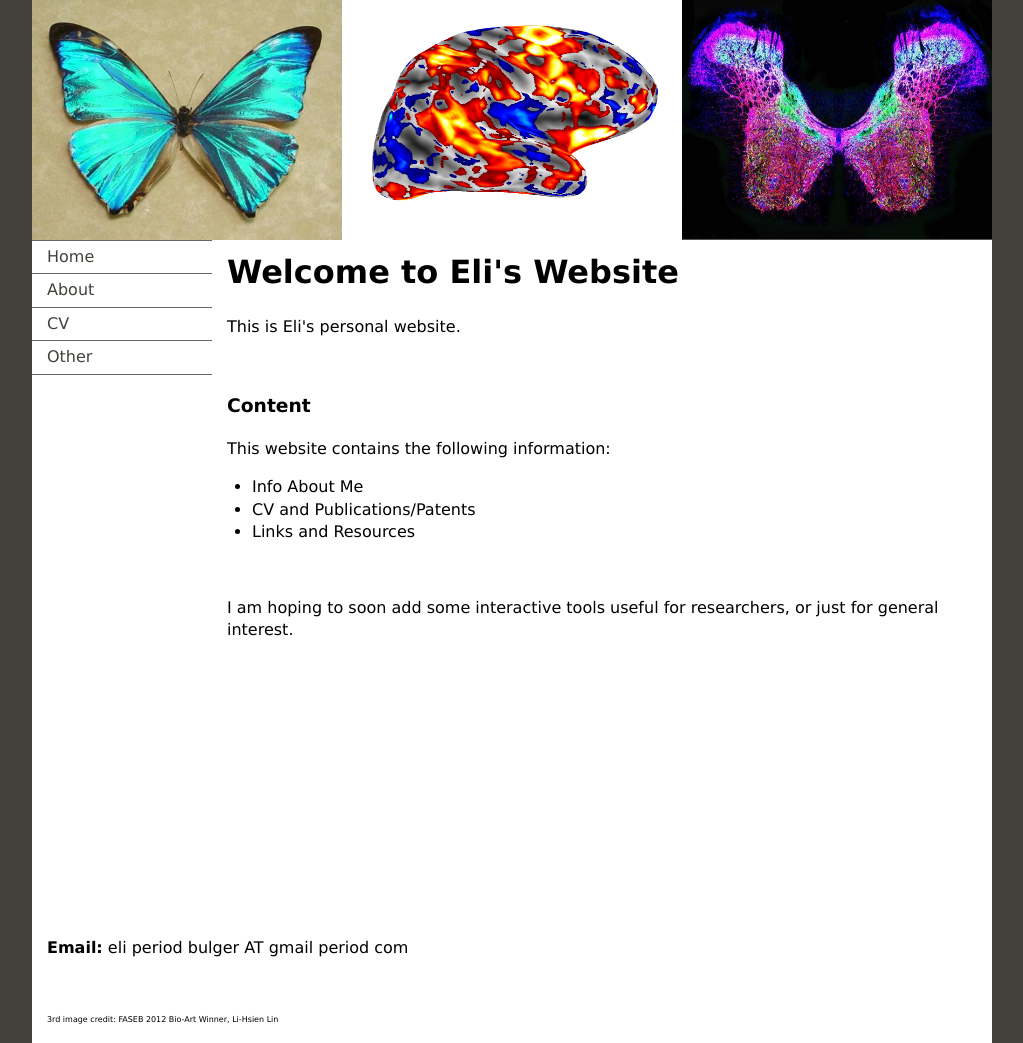
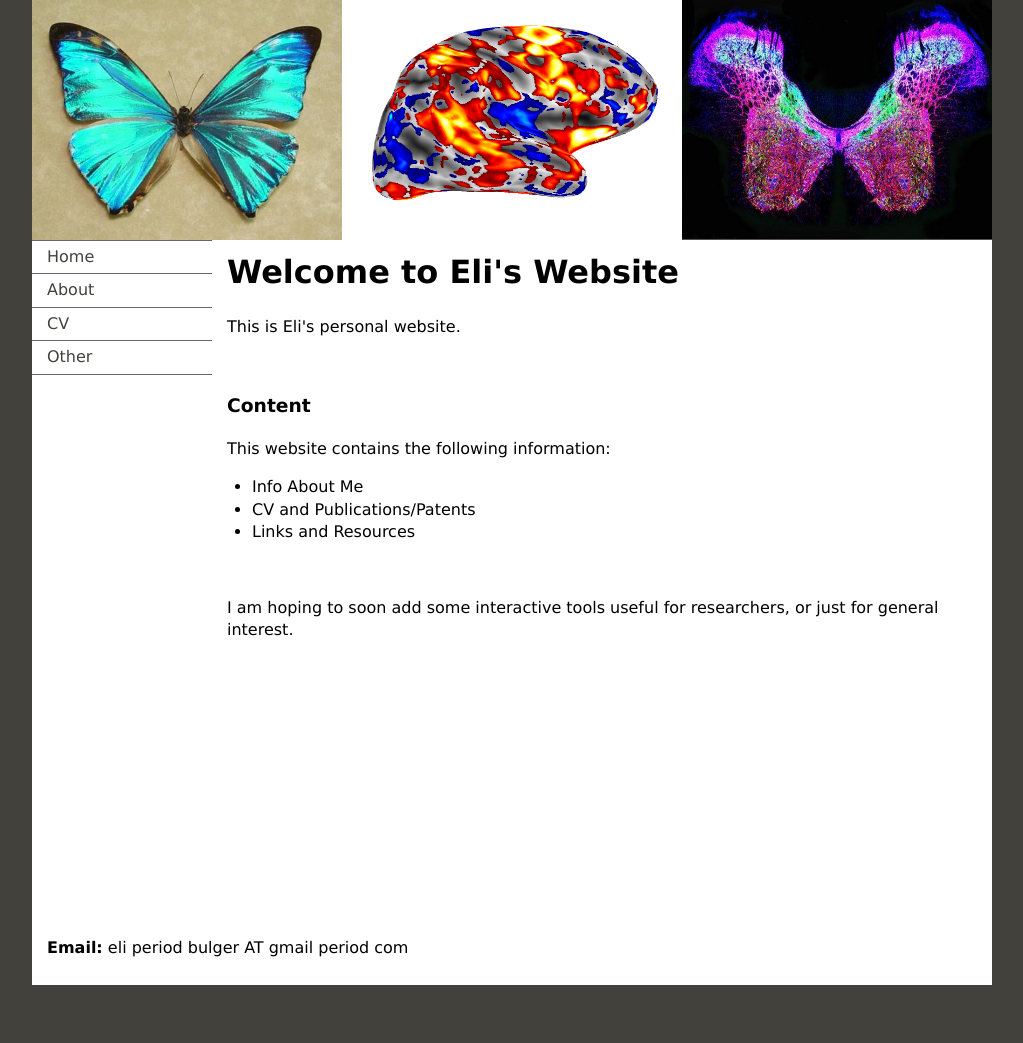
Before and after one commit to ebulger/ebulger.github.io, a Jekyll site: the page index.html, which Jekyll copies as it is, in a window 1280 px wide. Shown: the whole page, without its empty margins (128-1151 px from the left). Built offline with Jekyll 4.4.1, drawn with Linux system fonts in a browser that asks for light colours; after the commit the page ends 985 px from its top, so only the background shows below that.

Commit message:
Update index.html

```diff
--- a/index.html
+++ b/index.html
@@ -182,8 +182,6 @@ ul.nav a:hover, ul.nav a:active, ul.nav a:focus { /* this changes the background
   </div>
   <div class="footer">
     <p><span id="bold">Email:</span> eli period bulger AT gmail period com</p>
-	  <p>&nbsp;</p>
-	  <p style="font-size: 8px;">3rd image credit: FASEB 2012 Bio-Art Winner, Li-Hsien Lin</font></p>
   <!-- end .footer --></div>
   <!-- end .container --></div>
 </body>
```
